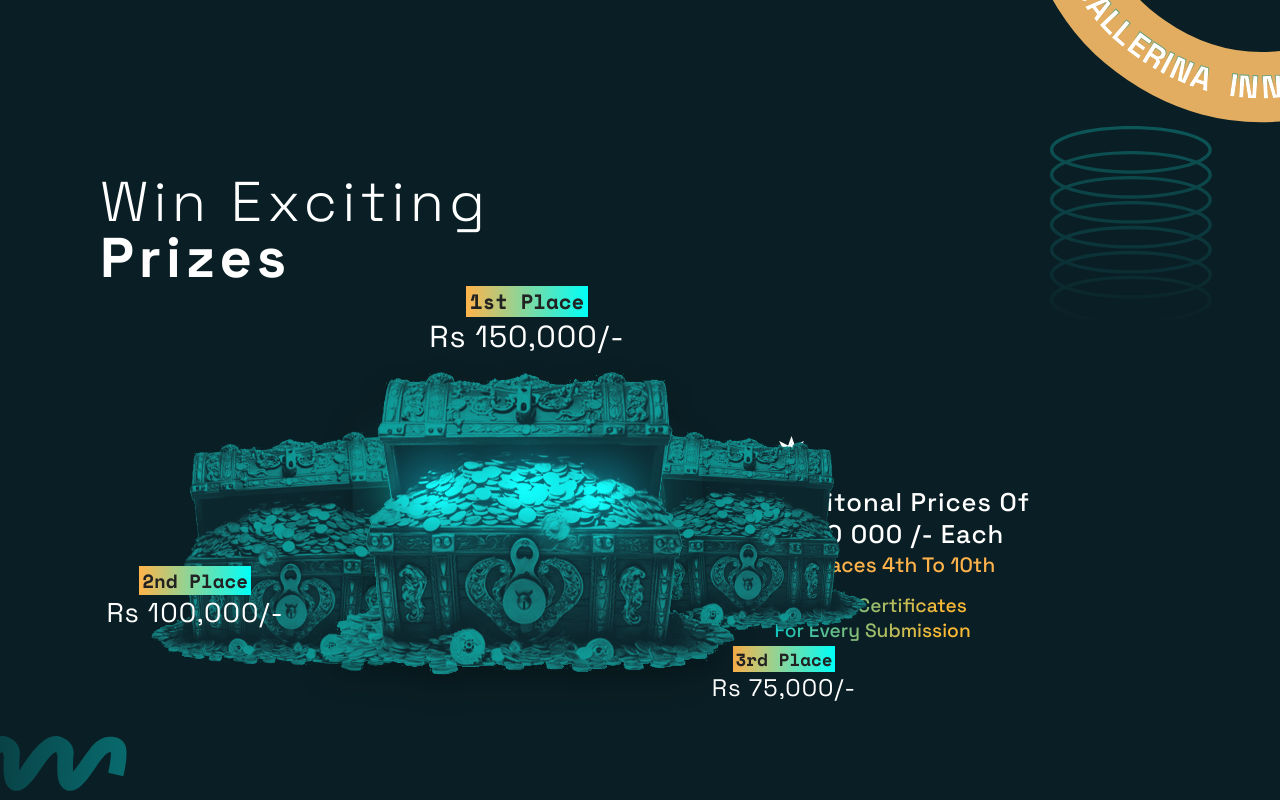
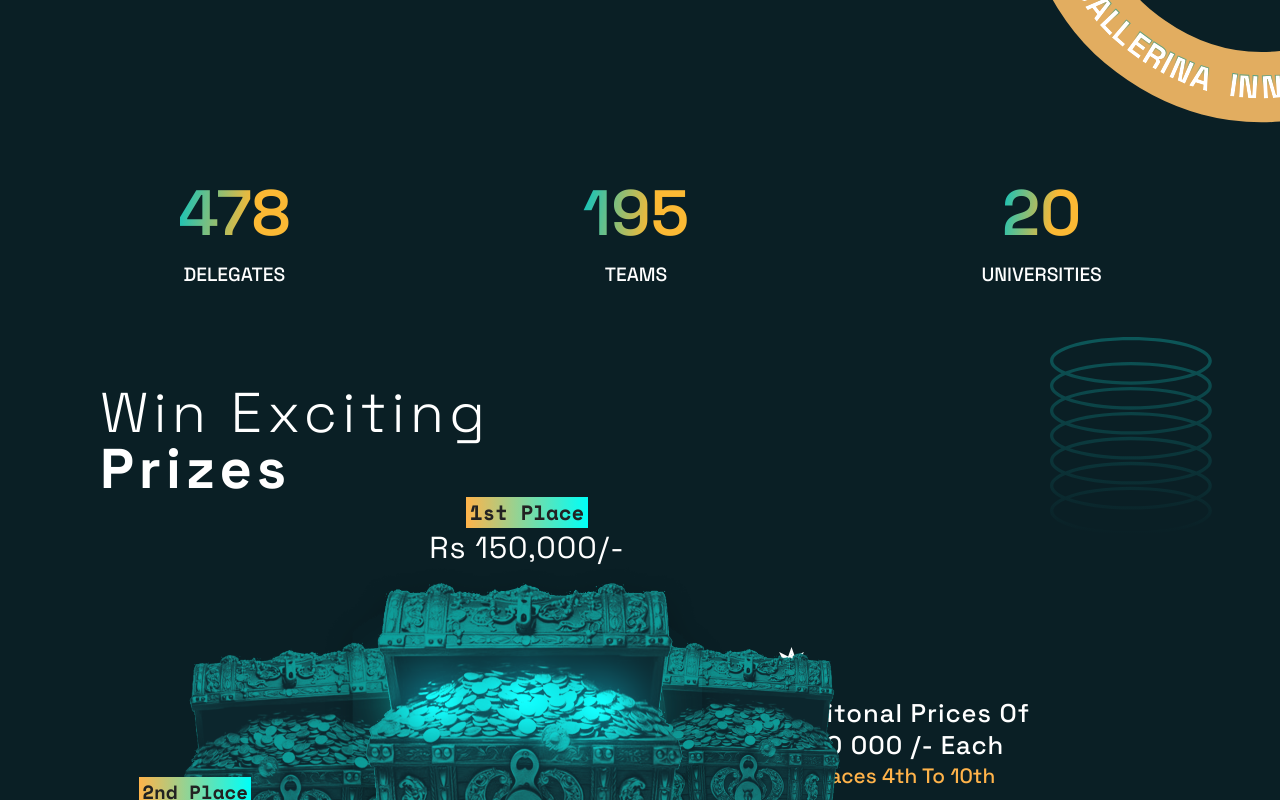
Before and after one commit to PulinduVR/Innovate-with-Ballerina-2025, a React (Create React App) app: page / in a window 1280 px wide. Shown: the part 2520-3320 px from the top of the page. Built offline with nearby package versions, Linux system fonts and the light colour scheme.

Commit message:
stats added

```diff
--- a/package.json
+++ b/package.json
@@ -10,6 +10,7 @@
     "framer-motion": "^11.2.10",
     "gsap": "^3.12.5",
     "react": "^18.3.1",
+    "react-countup": "^6.5.3",
     "react-dom": "^18.3.1",
     "react-intersection-observer": "^9.10.3",
     "react-scripts": "5.0.1",
--- a/src/App.js
+++ b/src/App.js
@@ -7,6 +7,7 @@ import ScreenThree from "./components/ScreenThree/screen-three";
 import View from './views/FaqView';
 import TimeLineView from "./views/TimeLineView";
 import PrizeSection from "../src/components/PrizeSection";
+import StatsSection from "./components/StatsSection";
 
 gsap.registerPlugin(ScrollTrigger);
 
@@ -36,6 +37,9 @@ function App() {
         <ScreenThree />
       </div>
       <div>
+        <StatsSection />
+      </div>
+      <div>
         <PrizeSection />
       </div>
       <div className="screen-three">
--- /dev/null
+++ b/src/components/StatsSection.js
@@ -0,0 +1,41 @@
+import React, { useState } from "react";
+import CountUp from "react-countup";
+import { useInView } from "react-intersection-observer";
+import "../stylesheets/StatsSection.css";
+
+const StatsSection = () => {
+  const [startCounting, setStartCounting] = useState(false);
+  const { ref } = useInView({
+    triggerOnce: true,
+    onChange: (inView) => {
+      if (inView) {
+        setStartCounting(true);
+      }
+    },
+  });
+
+  return (
+    <section className="stats-section" ref={ref}>
+      <div className="stat">
+        <h1 className="stat-number">
+          {startCounting && <CountUp end={478} duration={2.5} />}
+        </h1>
+        <p className="stat-label">DELEGATES</p>
+      </div>
+      <div className="stat">
+        <h1 className="stat-number">
+          {startCounting && <CountUp end={195} duration={2.5} />}
+        </h1>
+        <p className="stat-label">TEAMS</p>
+      </div>
+      <div className="stat">
+        <h1 className="stat-number">
+          {startCounting && <CountUp end={20} duration={2.5} />}
+        </h1>
+        <p className="stat-label">UNIVERSITIES</p>
+      </div>
+    </section>
+  );
+};
+
+export default StatsSection;
--- /dev/null
+++ b/src/stylesheets/StatsSection.css
@@ -0,0 +1,54 @@
+
+.stats-section {
+    display: flex;
+    justify-content: space-around;
+    align-items: center;
+    padding: 2rem;
+    background-color: #0A1F25;
+    font-family: 'Space Grotesk', sans-serif;
+  }
+
+  .stat {
+    display: flex;
+    flex-direction: column;
+    align-items: center;
+    text-align: center;
+    padding: 1rem;
+  }
+
+  .stat-number {
+    font-size: 4rem;
+    font-weight: 600;
+    background: linear-gradient(100deg, #10C3BD 3.53%, #FBB934 63.81%);
+    background-clip: text;
+    -webkit-background-clip: text;
+    -webkit-text-fill-color: transparent;
+  }
+
+  .stat-label {
+    font-size: 1.2rem;
+    font-weight: 400;
+    color: #fff;
+    margin-top: 0.5rem;
+    font-weight: 500;
+  }
+
+  @media (max-width: 768px) {
+    .stat-number {
+      font-size: 3rem;
+    }
+
+    .stat-label {
+      font-size: 1rem;
+    }
+  }
+
+  @media (max-width: 480px) {
+    .stats-section {
+      flex-direction: column;
+    }
+
+    .stat-number {
+      font-size: 2.5rem;
+    }
+  }
```
Also changed, not shown: 1 other file (tests, documents, lock files or other folders).
